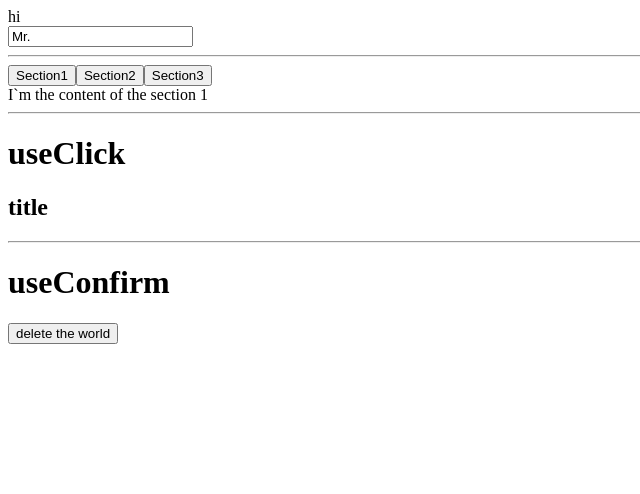
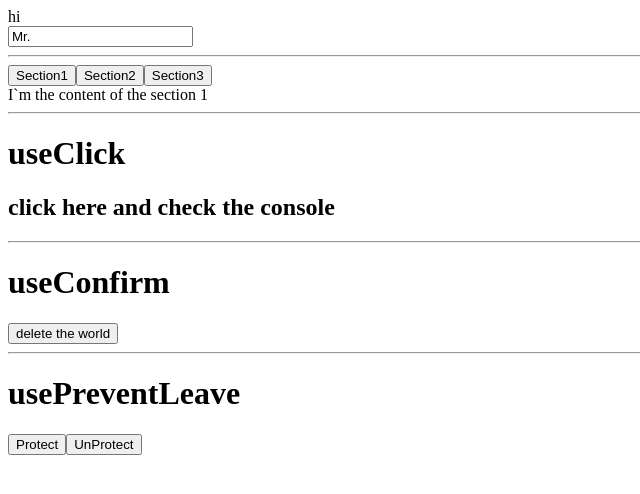
Before and after one commit to minsoo-web/custom-hooks-exercise, a React (Create React App) app: page / in a window 1280 px wide. Shown: the top 494 px of the page, without its empty margins (0-640 px from the left). Built offline with nearby package versions, Linux system fonts and the light colour scheme.

Commit message:
feat: usePreventLeave

```diff
--- a/src/App.tsx
+++ b/src/App.tsx
@@ -1,5 +1,6 @@
 import React from "react";
 import { useClick, useConfirm, useInput, useTabs, useTitle } from "./hooks";
+import usePreventLeave from "./hooks/usePreventLeave";
 
 const content: useTabs.TabItem[] = [
   {
@@ -37,6 +38,8 @@ function App() {
 
   const confirmDelete = useConfirm("Are you sure?", deleteWorld, abort);
 
+  const { disablePrevent, enablePrevent } = usePreventLeave();
+
   return (
     <>
       <div className="App">hi</div>
@@ -55,11 +58,18 @@ function App() {
 
       <hr />
       <h1>useClick</h1>
-      <h2 ref={title}>title</h2>
+
+      <h2 ref={title}>click here and check the console</h2>
 
       <hr />
       <h1>useConfirm</h1>
       <button onClick={confirmDelete}>delete the world</button>
+
+      <hr />
+      <h1>usePreventLeave</h1>
+
+      <button onClick={enablePrevent}>Protect</button>
+      <button onClick={disablePrevent}>UnProtect</button>
     </>
   );
 }
--- /dev/null
+++ b/src/hooks/usePreventLeave.ts
@@ -0,0 +1,14 @@
+const usePreventLeave = () => {
+  const listener = (event: Event) => {
+    event.preventDefault();
+    // 크롬에서만 동작
+    event.returnValue = false;
+  };
+
+  const enablePrevent = () => window.addEventListener("beforeunload", listener);
+  const disablePrevent = () => window.removeEventListener("beforeunload", listener);
+
+  return { enablePrevent, disablePrevent };
+};
+
+export default usePreventLeave;
```
Also changed, not shown: 1 other file (tests, documents, lock files or other folders).
